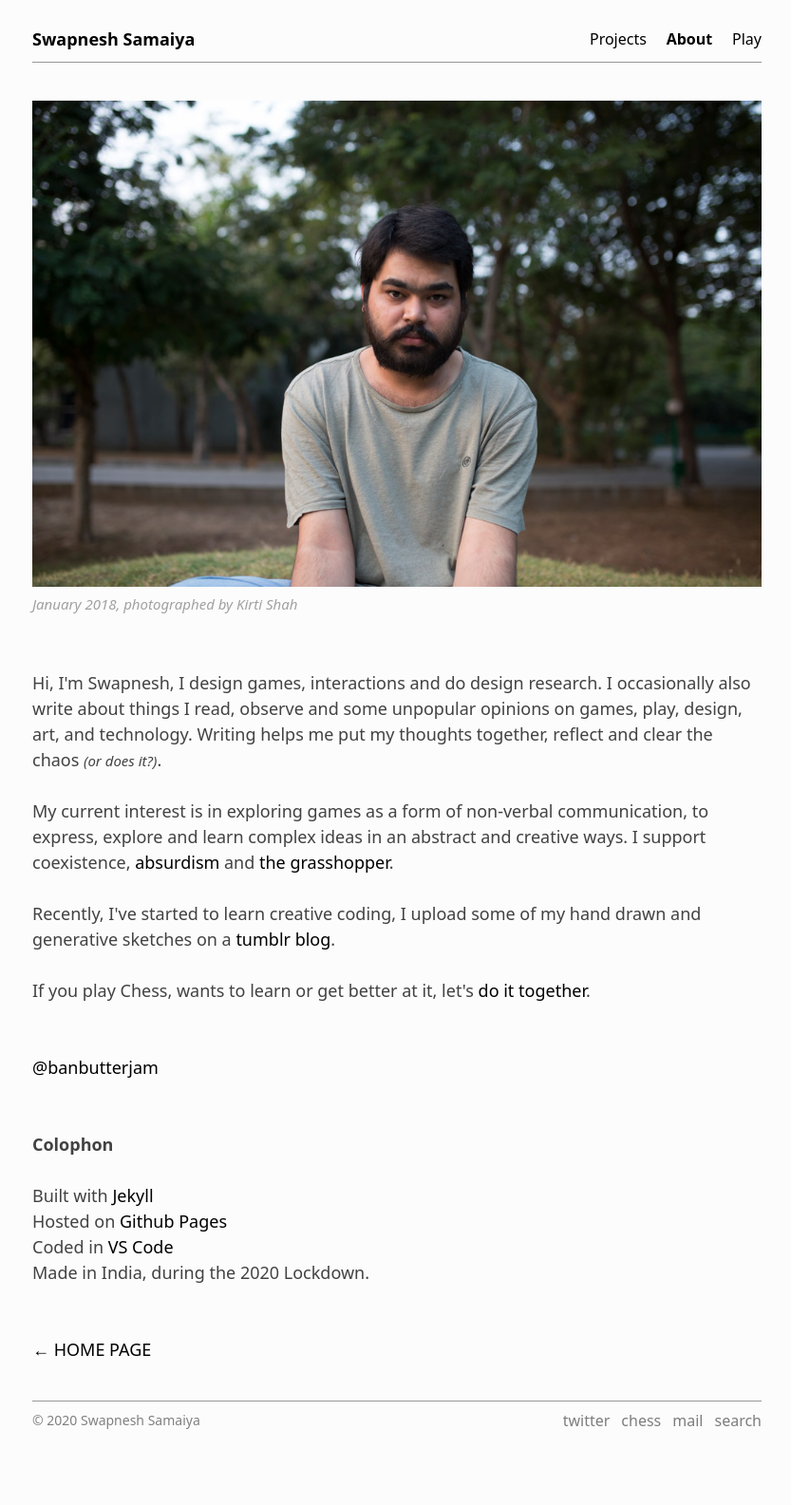
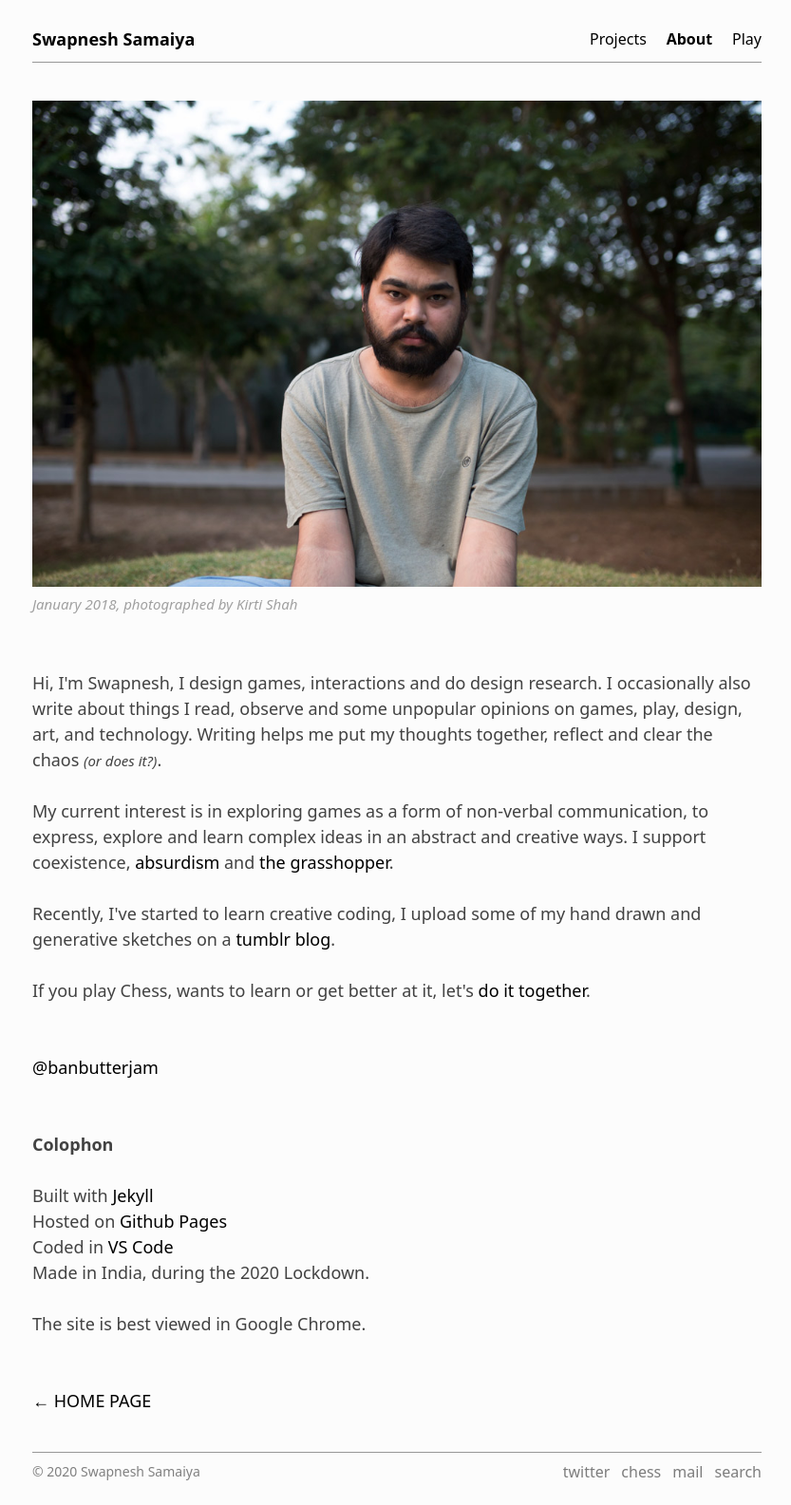
Before and after one commit to bunbutterjam/bunbutterjam.github.io, a Jekyll site: the page built from _pages/about.html, in a window 1280 px wide. Shown: the whole page at 95% size, without its empty margins (222-1055 px from the left). Built offline with Jekyll 4.4.1, drawn with Linux system fonts in a browser that asks for light colours; before the commit the page ends 1531 px from its top, so only the background shows below that.

Commit message:
best viewed

```diff
--- a/_pages/about.html
+++ b/_pages/about.html
@@ -30,7 +30,9 @@ title: About
     Built with <a href="https://jekyllrb.com/" target="_blank">Jekyll</a><br>
     Hosted on <a href="https://pages.github.com/"target="_blank">Github Pages</a><br>
     Coded in <a href="https://code.visualstudio.com/"target="_blank">VS Code</a><br>
-    Made in India, during the 2020 Lockdown.
+    Made in India, during the 2020 Lockdown. <br><br>
+
+    The site is best viewed in Google Chrome.
 
     <br><br><br>
 
```
